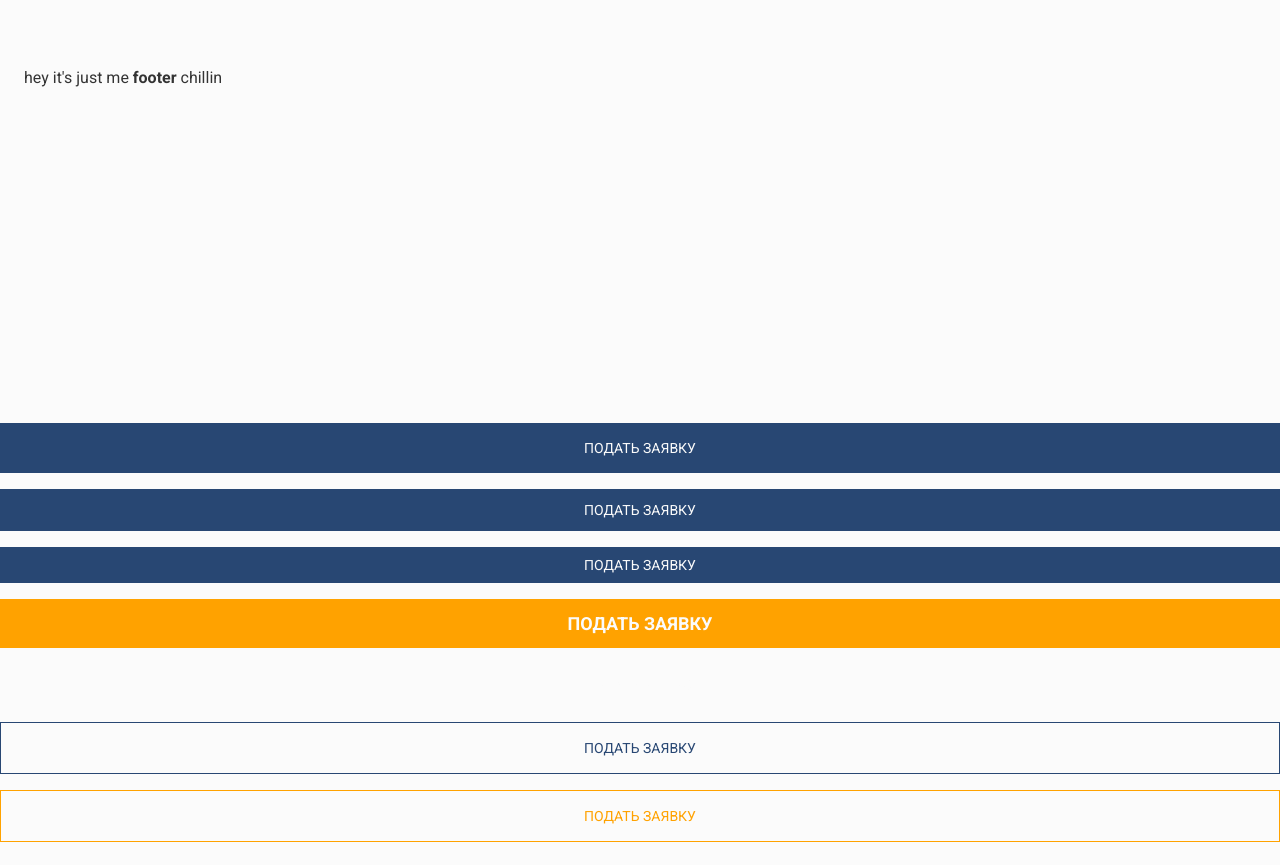
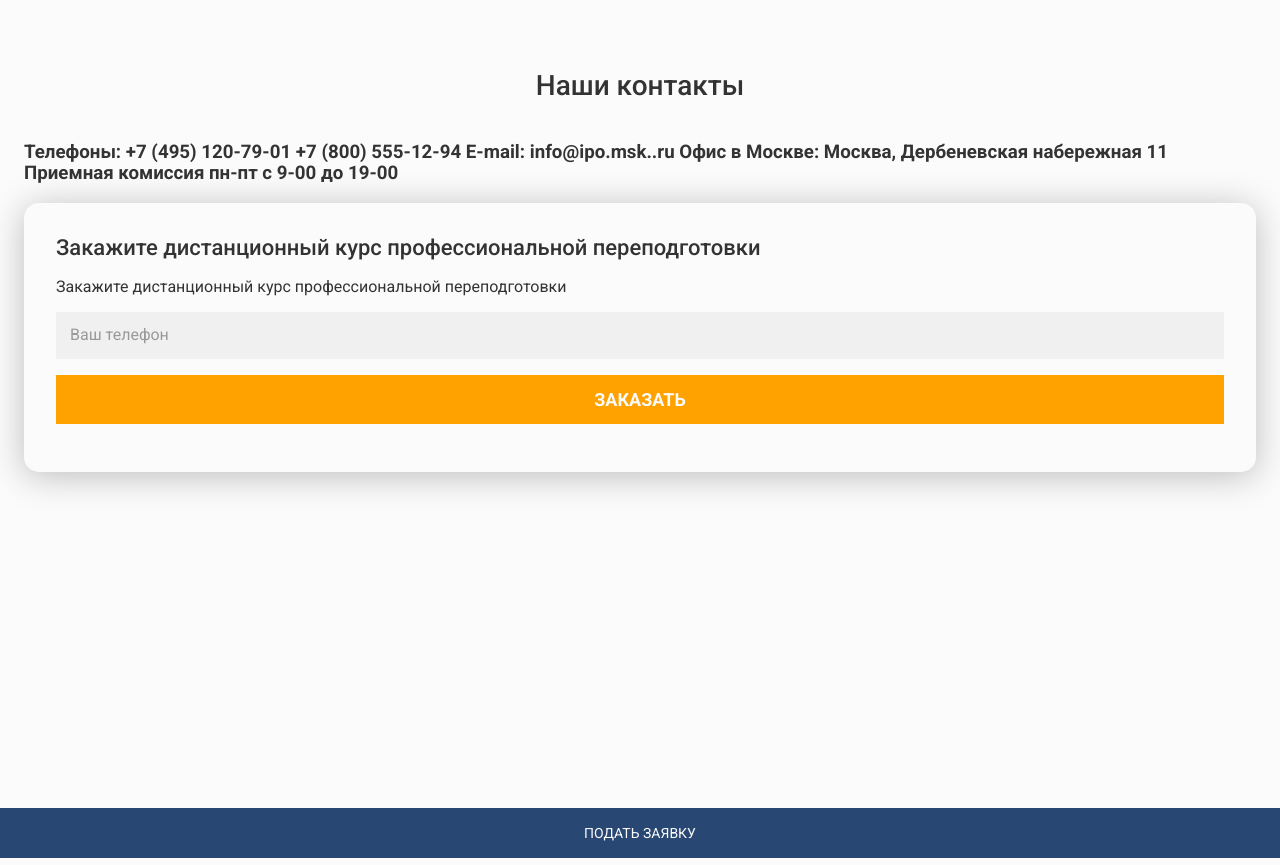
Before and after one commit to 70-7h3-m00n/choose.ipo.msk.ru, a website built with Parcel: page src/index.html in a window 1280 px wide. Shown: the part 8005-8870 px from the top of the page. Built offline with nearby package versions, Linux system fonts and the light colour scheme.

Commit message:
added more stuff

```diff
--- a/src/index.html
+++ b/src/index.html
@@ -529,7 +529,35 @@
 
     <footer id="footer">
       <div class="container">
-        hey it's just me <span class="fw-bold">footer</span> chillin
+        <div class="title">
+          <h2 class="h2">Наши контакты</h2>
+        </div>
+        <div class="content">
+          <h3>Телефоны:
+            +7 (495) 120-79-01
+            +7 (800) 555-12-94
+            E-mail: info@ipo.msk..ru
+
+Офис в Москве:
+Москва, Дербеневская набережная 11
+
+
+Приемная комиссия пн-пт с 9-00 до 19-00
+
+            </h3>
+          <form class="form">
+            <div class="form__title">
+              <h3 class="h3">Закажите дистанционный курс профессиональной переподготовки</h3>
+            </div>
+            <div class="form__subtitle">
+              <h3 class="h4">Закажите дистанционный курс профессиональной переподготовки</h3>
+            </div>
+            <div class="form__input-group">
+              <input class="input-group__input input--field" type="text" placeholder="Ваш телефон">
+              <input class="input-group__input btn btn-secondary" type="submit" value="ЗАКАЗАТЬ">
+            </div>
+          </form>
+        </div>
       </div>
     </footer>
 
```
